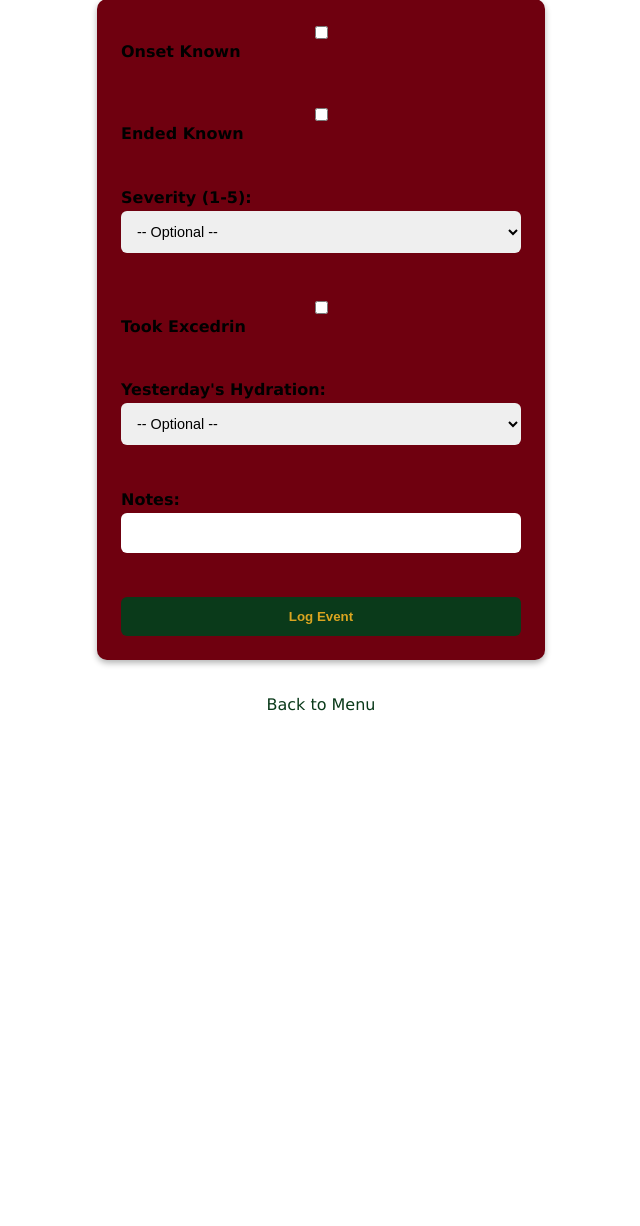
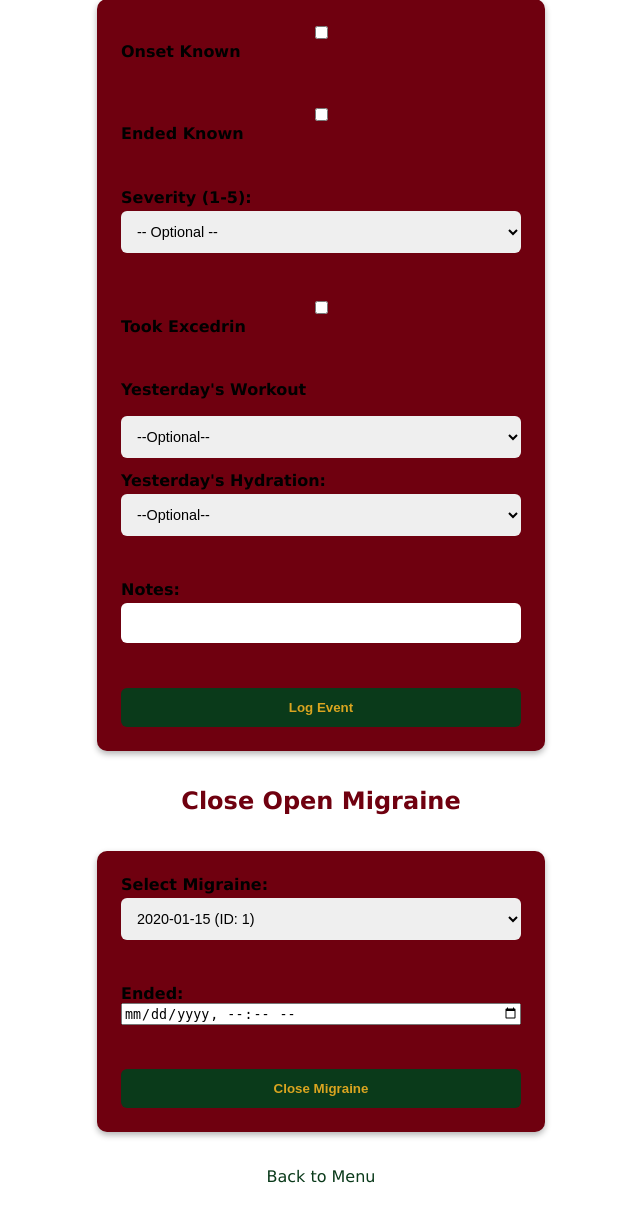
Before and after one commit to scriptedvestige/field_obs, a FastAPI app: page /migraine in a window 1280 px wide. Shown: the part 138-1364 px from the top of the page, without its empty margins (319-959 px from the left). Before the commit the page ends 849 px from the top, so only its background shows below. Run offline with FastAPI, Linux system fonts and the light colour scheme; a database or web service that is not in the repository returns one stand-in record (values such as "Sample title").

Commit message:
Modifying and troubleshooting migraine and hydration

```diff
--- a/app.py
+++ b/app.py
@@ -146,10 +146,22 @@ def log_watering(
 
     return RedirectResponse("/watering", status_code=303)
 
-# Migraine Events
+# Migraine Events, selecting open events with no end date and time
 @app.get("/migraine", name="migraine")
 def migraine_form(request: Request):
-    return templates.TemplateResponse("migraine.html", {"request": request})
+    conn = get_conn()
+    cur = conn.cursor()
+    cur.execute(
+        "SELECT id, onset FROM manual.migraine_events WHERE ended IS NULL ORDER BY onset DESC"
+    )
+    open_migraines = cur.fetchall()
+    cur.close()
+    conn.close()
+    return templates.TemplateResponse("migraine.html", {
+        "request": request,
+        "open_migraines": open_migraines
+    })
+
 
 @app.post("/migraine")
 def log_migraine(
@@ -157,6 +169,7 @@ def log_migraine(
     ended: str | None = Form(None),
     severity: int | None = Form(None),
     excedrin_pills: int | None = Form(None),
+    workout_yesterday: str | None = Form(None),
     hydration_yesterday: str | None = Form(None),
     notes: str | None = Form(None),
 ):
@@ -172,15 +185,35 @@ def log_migraine(
     cur.execute(
         """
         INSERT INTO manual.migraine_events
-            (onset, ended, severity, excedrin_pills, hydration_yesterday, notes)
-        VALUES (%s, %s, %s, %s, %s, %s)
+            (onset, ended, severity, excedrin_pills, hydration_yesterday, notes, workout_yesterday)
+        VALUES (%s, %s, %s, %s, %s, %s, %s)
         """,
-        (onset_dt, ended_dt, severity, excedrin_pills, hydration_yesterday, notes)
+        (onset_dt, ended_dt, severity, excedrin_pills, hydration_yesterday, notes, workout_yesterday)
     )
     conn.commit()
     cur.close()
     conn.close()
 
+    return RedirectResponse("/migraine", status_code=303)
+
+# Close a migraine entry with an end time, updating a row instead of creating a new row.
+@app.post("/migraine/close")
+def close_migraine(
+    migraine_id: int = Form(...),
+    ended: str = Form(...),
+):
+    pacific = ZoneInfo("America/Los_Angeles")
+    ended_dt = datetime.fromisoformat(ended).replace(tzinfo=pacific).astimezone(ZoneInfo("UTC"))
+
+    conn = get_conn()
+    cur = conn.cursor()
+    cur.execute(
+        "UPDATE manual.migraine_events SET ended = %s WHERE id = %s",
+        (ended_dt, migraine_id)
+    )
+    conn.commit()
+    cur.close()
+    conn.close()
     return RedirectResponse("/migraine", status_code=303)
 
 # Hydration Events
--- a/templates/hydration.html
+++ b/templates/hydration.html
@@ -14,6 +14,7 @@
         <label>Beverage:
             <select name="beverage_type" required>
                 <option value="" disabled selected>Select Beverage</option>
+                <option value="protein_shake">Protein Shake</option>
                 <option value="water">Water</option>
                 <option value="sports_drink">Sports Drink</option>
                 <option value="coffee">Coffee</option>
@@ -26,10 +27,12 @@
 
         <label>Volume (oz):
             <div>
+                <button type="button" onclick="setOz(8)">8oz</button>
                 <button type="button" onclick="setOz(12)">12oz</button>
                 <button type="button" onclick="setOz(14)">14oz</button>
                 <button type="button" onclick="setOz(20)">20oz</button>
-                <button type="button" onclick="setOz(32)">32oz</button>
+                <button type="button" onclick="setOz(26)">26oz</button>
+                <button type="button" onclick="setOz(32)">38oz</button>
             </div>
             <input type="number" step="0.1" name="volume_oz" id="volume_oz" min="0.1" required>
         </label>
--- a/templates/migraine.html
+++ b/templates/migraine.html
@@ -47,6 +47,7 @@
         <div id="excedrin_picker" style="display:none; margin-left: 1em;">
             <label>Pills:
                 <select name="excedrin_pills">
+                    <option value="">--</option>
                     <option value="1">1</option>
                     <option value="2">2</option>
                     <option value="3">3</option>
@@ -55,9 +56,18 @@
         </div>
         <br>
 
+        <label>Yesterday's Workout</label>
+            <select name="workout_yesterday">
+                <option value="">--Optional--</option>
+                <option value="none">None</option>
+                <option value="light">Light</option>
+                <option value="moderate">Moderate</option>
+                <option value="hard">Hard</option>
+            </select>
+
         <label>Yesterday's Hydration:
             <select name="hydration_yesterday">
-                <option value="">-- Optional --</option>
+                <option value="">--Optional--</option>
                 <option value="poor">Poor</option>
                 <option value="normal">Normal</option>
                 <option value="good">Good</option>
@@ -72,6 +82,26 @@
 
         <button type="submit" onclick="return validateForm()">Log Event</button>
     </form>
+
+    {% if open_migraines %}
+    <h2>Close Open Migraine</h2>
+    <form method="POST" action="/migraine/close">
+        <label>Select Migraine:
+            <select name="migraine_id" required>
+                {% for m in open_migraines %}
+                <option value="{{ m['id'] }}">{{ m['onset'].strftime('%Y-%m-%d %H:%M') if m['onset'] else 'No onset' }} (ID: {{ m['id'] }})</option>
+                {% endfor %}
+            </select>
+        </label>
+        <br>
+        <label>Ended:
+            <input type="datetime-local" name="ended" required>
+        </label>
+        <br>
+        <button type="submit">Close Migraine</button>
+    </form>
+    {% endif %}
+
 {% endblock %}
 
 {% block back_link %}
@@ -89,11 +119,13 @@
         }
     }
 
-    function toggleExcedrin() {
-        const checkbox = document.getElementById('excedrin_taken');
-        const picker = document.getElementById('excedrin_picker');
-        picker.style.display = checkbox.checked ? 'block' : 'none';
-    }
+function toggleExcedrin() {
+    const checkbox = document.getElementById('excedrin_taken');
+    const picker = document.getElementById('excedrin_picker');
+    const select = document.getElementById('excedrin_pills_select');
+    picker.style.display = checkbox.checked ? 'block' : 'none';
+    select.disabled = !checkbox.checked;
+}
 
     function validateForm() {
         const onsetChecked = document.getElementById('onset_known').checked;
```
